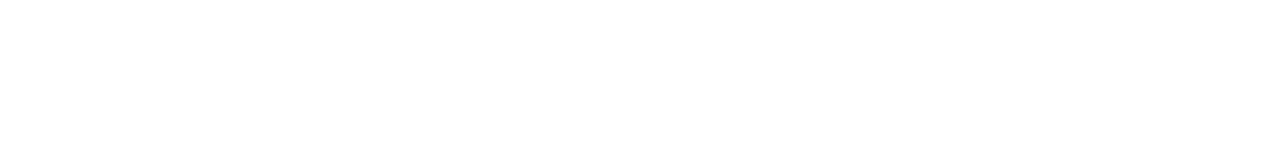
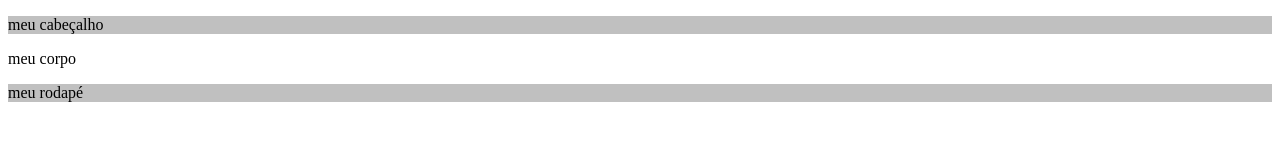
Before and after one commit to FranPastori/2A_projeto2, a plain HTML site: page index.html in a window 1280 px wide. Drawn offline with Linux system fonts and the light colour scheme.

Commit message:
feteteeveg

```diff
--- a/index.html
+++ b/index.html
@@ -7,6 +7,18 @@
     <title>Site 2A</title>
 </head>
 <body>
+    <header class="cabecalho">
 
+        <p>meu cabeçalho</p>
+
+    </header>
+    <main class="corpo">
+
+        <p>meu corpo</p>
+
+    </main>
+    <footer class="rodape">
+        <p>meu rodapé</p>
+    </footer>
 </body>
 </html>
--- a/style.css
+++ b/style.css
@@ -4,3 +4,14 @@
 --botao-rosa: #e311bd;
 --cor-de-fundo: #00030C;
 }
+
+body{
+    background-color: var(--branco-principal);
+}
+
+.cabecalho{
+    background-color: var(--cinza-secundario);
+}
+.rodape{
+    background-color: var(--cinza-secundario);
+}
```
